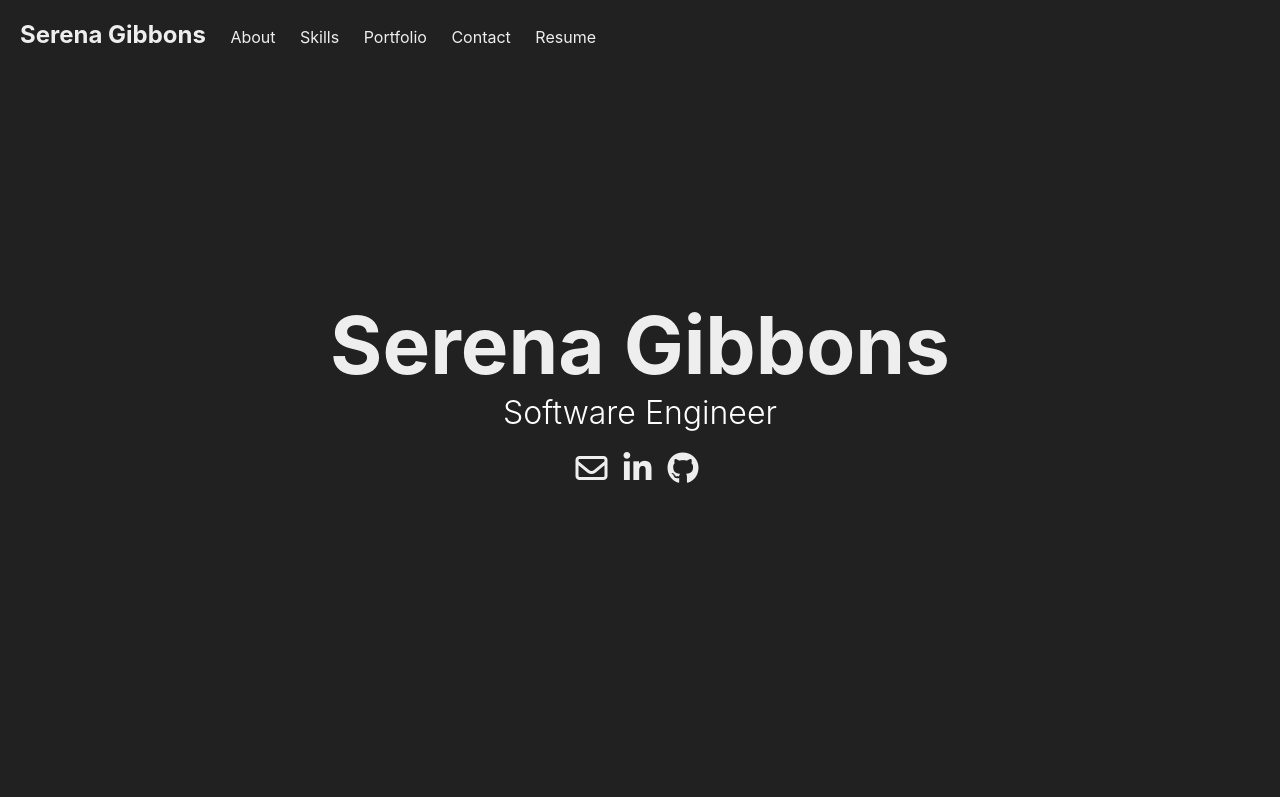
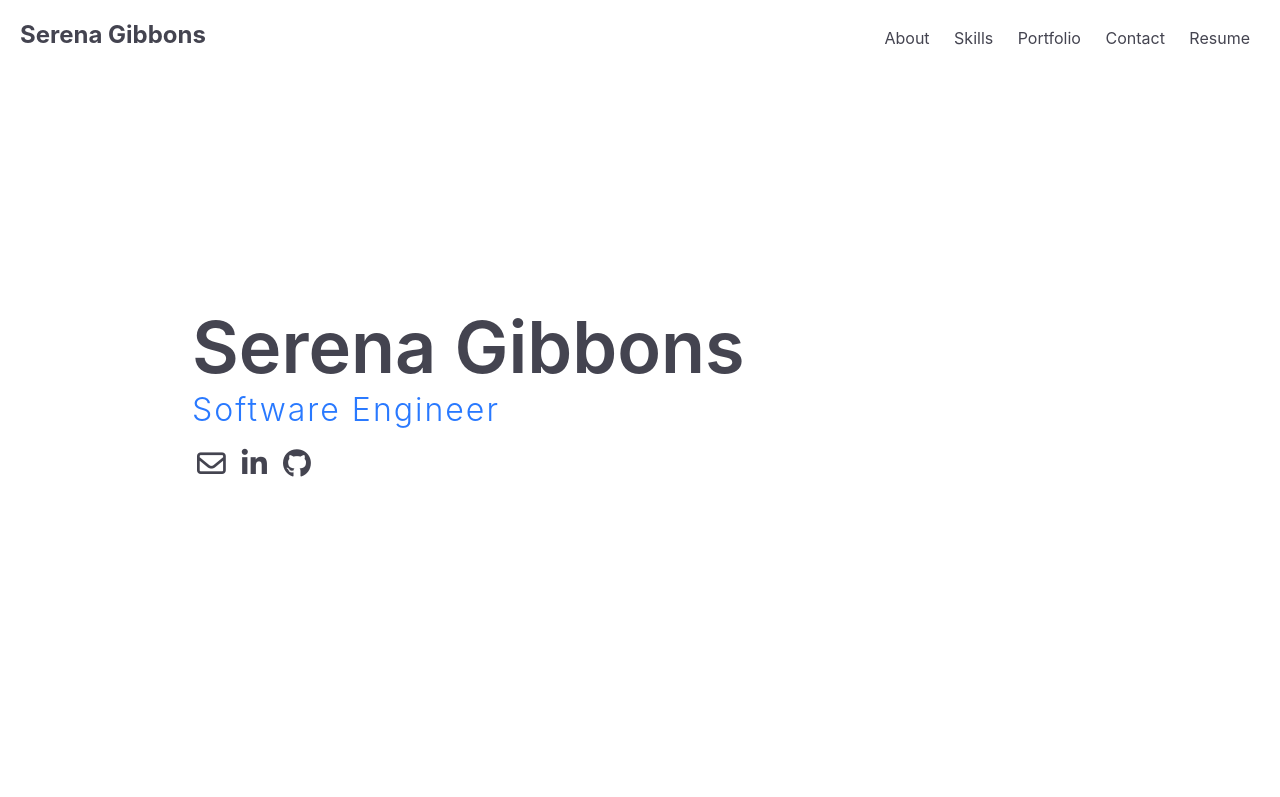
Before and after one commit to serenagibbons/serenagibbons.github.io, a plain HTML site: page index.html in a window 1280 px wide. Shown: the top 797 px of the page. Drawn offline with Linux system fonts and the light colour scheme.

Commit message:
Update home and navbar layout/colors

```diff
--- a/css/style.css
+++ b/css/style.css
@@ -10,9 +10,10 @@ body {
     width: 100%;
 }
 h2 {
-    font-size: 5em;
-    max-lines: 2;
+    font-size: 4.5em;
+    max-lines: 1;
     margin: 0 auto;
+    font-weight: 600;
 }
 h3 {
     font-size: 1em;
@@ -34,28 +35,30 @@ h4 {
 # Nav-Menu
 --------------------------------------------------------------*/
 nav {
-    background-color:  #212121;
+    background-color: #fff;
     position: fixed;
     top: 0;
     width: 100%;
     z-index: 100;
+    padding-bottom: 8px;
 }
 nav .nav-menu {
     list-style: none;
-    padding: 0 10px;
-    display: inline;
-}
-nav #logo {
+    margin-top: 8px;
+    padding-right: 20px;
     display: inline-block;
 }
 nav h1 a {
-    color: #eee;
+    color:  #444450;
     text-decoration: none;
-    display: inline-block;
+    float: left;
     padding-left: 20px;
 }
 nav h1 a:hover {
     color: #2979FF;
+}
+nav .nav-menu {
+    float: right;
 }
 nav .nav-menu a {
     font-weight: 400;
@@ -63,7 +66,7 @@ nav .nav-menu a {
     padding: 0 10px;
 }
 nav .nav-menu a {
-    color: #eee;
+    color:  #444450;
     text-decoration: none;
 }
 nav .nav-menu a:hover {
@@ -79,27 +82,33 @@ nav .nav-menu a:hover {
     outline: none;
     float: right;
     display: none;
-    margin: 16px 20px;
+    margin-right: 20px;
     cursor: pointer;
+}
+.dropdown .dropdown-btn .fa-bars {
+    color:  #444450;
 }
 /*--------------------------------------------------------------
 # Home
 --------------------------------------------------------------*/
 #home {
-    background: #212121;
-    margin: 0 auto;
-    text-align: center;
-    color: #eee;
+    color:  #444450;
     height: 100vh;
     display: grid;
     place-items: center;
 }
+.home-text {
+    max-width: 80%;
+    width: 70%;
+    margin: 0 auto;
+    padding: 5% 0;
+}
 .subtitle {
-    color: #fff;
     text-transform: capitalize;
     font-size: 2em;
     font-weight: 300;
     margin: 0 auto;
+    letter-spacing: 2px;
 }
 .icon-social-list {
     list-style: none;
@@ -111,14 +120,13 @@ nav .nav-menu a:hover {
 .icon-social-list a {
     padding: 0 5px;
     text-decoration: none;
-    color: #eee;
+    color:  #444450;
     font-weight: bold;
     text-transform: uppercase;
 }
 .icon-social-list a i {
-    color: #eee;
     letter-spacing: 6px;
-    font-size: 2em;
+    font-size: 1.8em;
 }
 .icon-social-list a i:hover {
     color: #2979FF;
@@ -350,6 +358,9 @@ footer .icon-social-list li i {
     .subtitle {
         font-size: 1.8em;
     }
+    .icon-social-list a i {
+        font-size: 1.5em;
+    }
 
     /* About */
     #about .about-text{
--- a/index.html
+++ b/index.html
@@ -17,10 +17,7 @@
     <body>
        <!--======== Navbar ========-->
        <nav>
-           <div id="logo">
-               <h1><a href="#">Serena Gibbons</a></h1>
-           </div>
-           <!-- <input type="checkbox" id="check"> -->
+           <h1><a href="#">Serena Gibbons</a></h1>
            <div class="dropdown">
                 <button class="dropdown-btn">
                     <i class="fa fa-bars" aria-hidden="true"></i>
```
